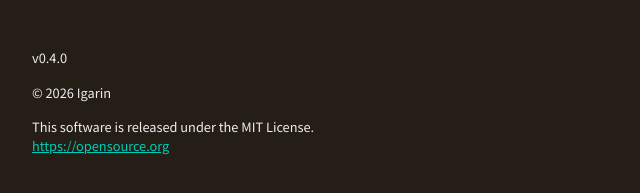
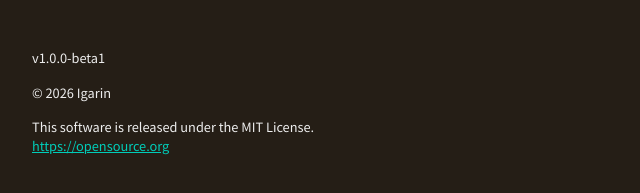
Before and after one commit to igarin14pm/fm-synthesis-waveform-visualizer-web, a plain HTML site: page index.html in a window 1280 px wide. Shown: the part 799-992 px from the top of the page, 196-836 px from the left. Drawn offline with Linux system fonts and the light colour scheme.

Commit message:
HTML内のバージョン表記をv1.0.0-beta1に変更

```diff
--- a/index.html
+++ b/index.html
@@ -70,7 +70,7 @@
     </main>
 
     <footer>
-      <p><small>v0.4.0</small></p>
+      <p><small>v1.0.0-beta1</small></p>
       <p><small>&copy; 2026 Igarin</small></p>
       <p>
         <small>
```
